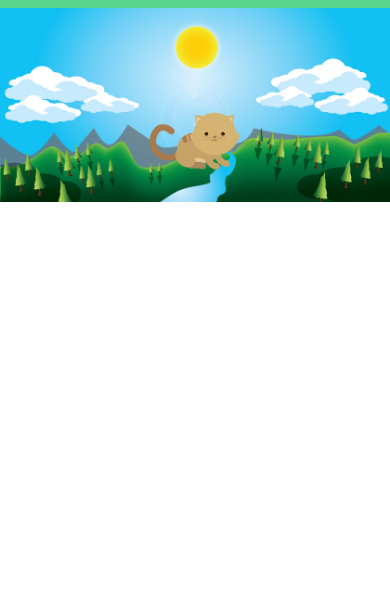
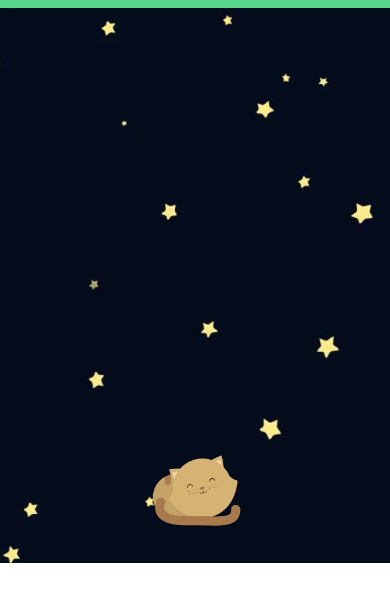
Before and after one commit to Amlexandria/KITTEN, a plain HTML site: page index.html in a window 390 px wide. Shown: the part 88-690 px from the top of the page. Drawn offline with Linux system fonts and the light colour scheme.

Commit message:
Se agregan las otras dos vistas correspondientes a tablet y mobile

```diff
--- a/css/grid.css
+++ b/css/grid.css
@@ -48,9 +48,45 @@
 .col-12{ width:100%; }
 
 /** Primer Breakpoint de bootstrap **/
-/* @media all and (max-width:576px){
-    [class *='col-'] {
-       width: 100%;
+@media all and (min-width:768px){
+    .hide-on-desktop {
+      display: none;
     }
-} */
+}
+
+@media all and (max-width:768px){
+    .hide-on-tablet {
+      display: none;
+    }
+
+    main {
+      background-image: url("../assets/images/Copia de dawn.png");
+      background-position: center;
+      background-size: cover;
+      height: auto;
+    }
+}
+
+/** Segundo Breakpoint de bootstrap **/
+@media all and (max-width:576px){
+    .hide-on-desktop {
+      display: none;
+    }
+
+    .hide-on-tablet {
+      display: none;
+    }
+
+    #show-in-mobile{
+      display: block;
+    }
+
+    main {
+      background-image: url("../assets/images/Copia de night.jpg");
+      background-position: center;
+      background-size: cover;
+      height: auto;
+    }
+
+}
 /** End of Grid System **/
--- a/css/main.css
+++ b/css/main.css
@@ -24,7 +24,7 @@ main {
 
 img{
   max-width: 100%;
-  max-height: 100%;
-  margin-top: 90%;
-  margin-bottom: 10%;
+  /* max-height: 100%; */
+  margin-top: 50vh;
+  margin-bottom: 2vh;
 }
--- a/index.html
+++ b/index.html
@@ -14,14 +14,16 @@
         <h1>Kitten</h1>
       </div>
     </header>
-    <main class="container">
-      <div class="row">
-        <!-- <div class="col-12 relleno"></div>
+    <main class="container-fluid">
+      <!-- <div class="row">
+        <div class="col-12 relleno"></div>
       </div> -->
       <div class="row">
         <div class="col-4"></div>
         <div class="col-4">
-            <img src="assets/images/Copia de kitten-medium.png" alt="gatito1">
+            <img class="hide-on-tablet"src="assets/images/Copia de kitten-medium.png" alt="gatito1">
+            <img class="hide-on-desktop"src="assets/images/Copia de kitten-large.png" alt="">
+            <img id="show-in-mobile"class="hide-on-desktop hide-on-tablet"src="assets/images/Copia de kitten-small.png" alt="">
         </div>
         <div class="col-4"></div>
       </div>
```
